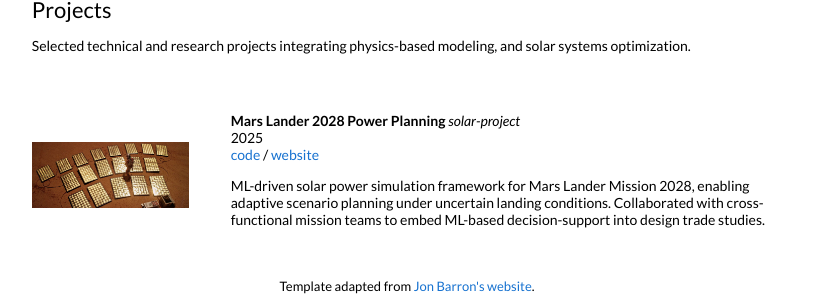
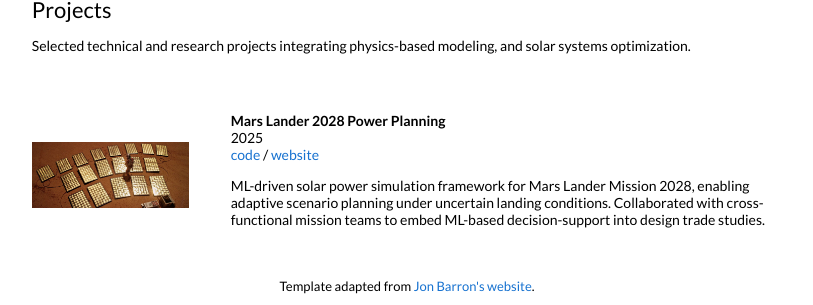
Before and after one commit to bisht-prachi/bisht-prachi.github.io, a Jekyll site: the page built from _posts/2025-11-04-kenya-adaptation.markdown, in a window 1280 px wide. Shown: the part 669-974 px from the top of the page, without its empty margins (233-1046 px from the left). Built offline with Jekyll 4.4.1, drawn with Linux system fonts in a browser that asks for light colours.

Commit message:
project 2 edit

```diff
--- a/_config.yml
+++ b/_config.yml
@@ -42,7 +42,7 @@ google_analytics:
 
 # Your website URL (e.g. http://barryclark.github.io or http://www.barryclark.co)
 # Used for Sitemap.xml and your RSS feed
-url: "https://bisht-prachi.info" # the base hostname & protocol for your site
+url: "https://bisht-prachi.github.io" # the base hostname & protocol for your site
 
 # If you're hosting your site at a Project repository on GitHub pages
 # (http://yourusername.github.io/repository-name)
--- a/_layouts/default.html
+++ b/_layouts/default.html
@@ -54,6 +54,8 @@
           </tr>
         </table>
 
+
+
         <!-- ====== Projects Section ====== -->
         <table style="width:100%;margin:auto;">
           <tr>
@@ -86,6 +88,8 @@
           {% endfor %}
         </table>
 
+
+
         <!-- ====== Other Projects Section ====== -->
         <table style="width:100%;margin:auto;">
           <tr>
@@ -104,8 +108,7 @@
               <img src="/tn{{ post.image }}" alt="project image" style="width:auto;height:auto;max-width:100%;">
             </td>
             <td style="padding:2.5%;width:75%;vertical-align:middle;">
-              <h3>{{ post.title }}</h3>
-              <em>{{ post.categories }}</em><br>
+              <h3>{{ post.title }}</h3><br>
               {{ post.date | date: "%Y" }}<br>
               {% if post.code %}<a href="{{ post.code }}">code</a> / {% endif %}
               {% if post.website %}<a href="{{ post.website }}">website</a>{% endif %}
```
